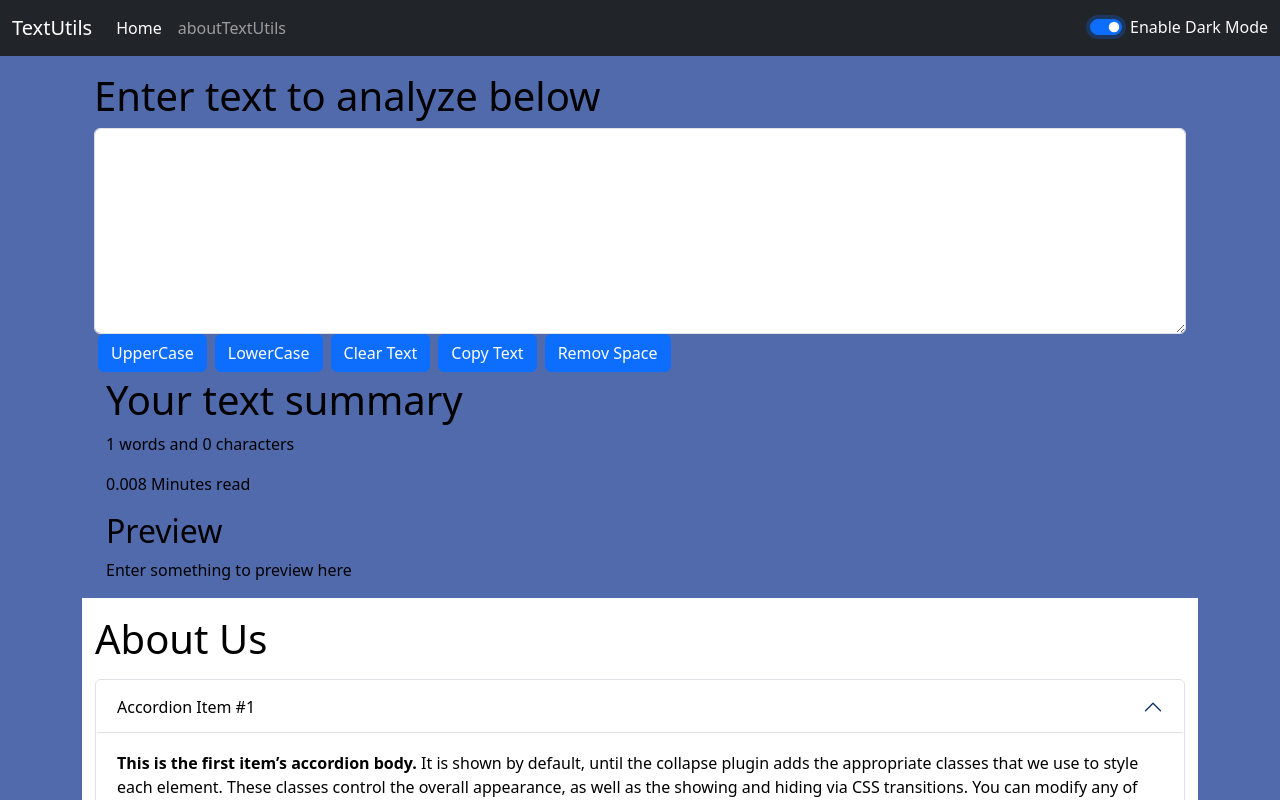
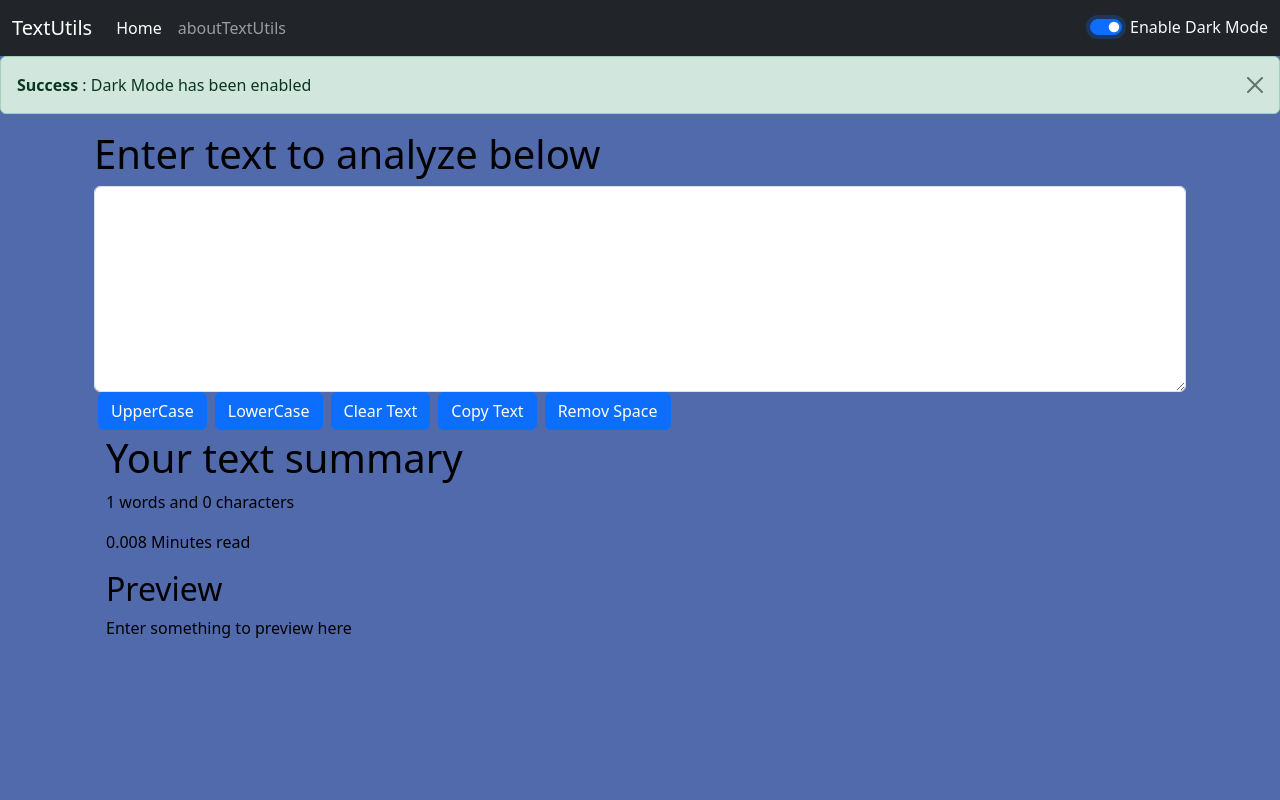
Before and after one commit to omkarkardel/TextUtils, a React (Create React App) app in the folder my-app/: page / in a window 1280 px wide. Both pictures are taken after a click on the switch 1106 px from the left and 27 px from the top of the page. Shown: the top 800 px of the page. Built offline with nearby package versions, Linux system fonts and the light colour scheme.

Commit message:
alert components add some code

```diff
--- a/my-app/src/App.js
+++ b/my-app/src/App.js
@@ -1,28 +1,42 @@
-import react, { useState } from 'react';
+import react, { useActionState, useState } from 'react';
 import "./App.css";
-import About from "./components/About";
+// import About from "./components/About";
 import Navbar from "./components/Navbar";
 import TextForm from "./components/TextForm";
+import Alert from './components/Alert';
 
 function App() {
   const[mode, setMode] = useState('light'); //whether dark mode is enabled or not
+  const[alert, setAlert] = useState(null);
+
+  const showAlert = (Message, type)=> {
+     setAlert({
+      msg: Message,
+      type: type
+     })
+  }
 
   const toggleMode = () => {
     if(mode === 'light') {
       setMode('dark');
       document.body.style.backgroundColor = '#2b4a9ad1';
+      showAlert("Dark Mode has been enabled", "success");
     }
     else{
       setMode('light');
       document.body.style.backgroundColor = 'white';
+      showAlert("Light Mode has been enabled", "success");
+
     }
   }
   return (
     <>
       <Navbar title="TextUtils" aboutText="aboutTextUtils" mode={mode} toggleMode={toggleMode}/>
+      <Alert alert={alert}/>
+
       <div className="container my-3">
-        <TextForm heading="Enter text to analyze below" />
-      <About/>
+        <TextForm heading="Enter text to analyze below" showAlert={showAlert} />
+      {/* <About/> */}
       </div>
     </>
   );
--- a/my-app/src/components/Alert.js
+++ b/my-app/src/components/Alert.js
@@ -1,15 +1,18 @@
 import React from 'react'
+import PropTypes from 'prop-types'
 
-export default function Alert() {
+export default function Alert(props) {
+    const capitalize = (word) => {
+        const lower = word.toLowerCase();
+        return lower.charAt(0).toUpperCase() + lower.slice(1);
+
+    }
+
   return (
-    <>
-       <div className="alert alert-warning alert-dismissible fade show" role="alert">
-       <strong>Holy guacamole!</strong> You should check in on some of those fields below.
+       props.alert && <div className={`alert alert-${props.alert.type} alert-dismissible fade show`} role="alert">
+       <strong>{capitalize(props.alert.type)}</strong> : {props.alert.msg}
        <button type="button" className="btn-close" data-bs-dismiss="alert" aria-label="Close"></button>
        </div>
 
-
-    </>
-
   );
 }
--- a/my-app/src/components/TextForm.js
+++ b/my-app/src/components/TextForm.js
@@ -5,11 +5,14 @@
         //  console.log("Upper Case Was Click" + text);
          let newText = text.toUpperCase();
          setText(newText);
+         props.showAlert("Converted to uppercase", "success");
     }
     const handleLoClick = () => {
         //  console.log("Upper Case Was Click" + text);
          let newText = text.toLowerCase();
          setText(newText);
+         props.showAlert("Converted to Lowercase", "success");
+
     }
     const handleClear = () => {
          let newText = '';
```
